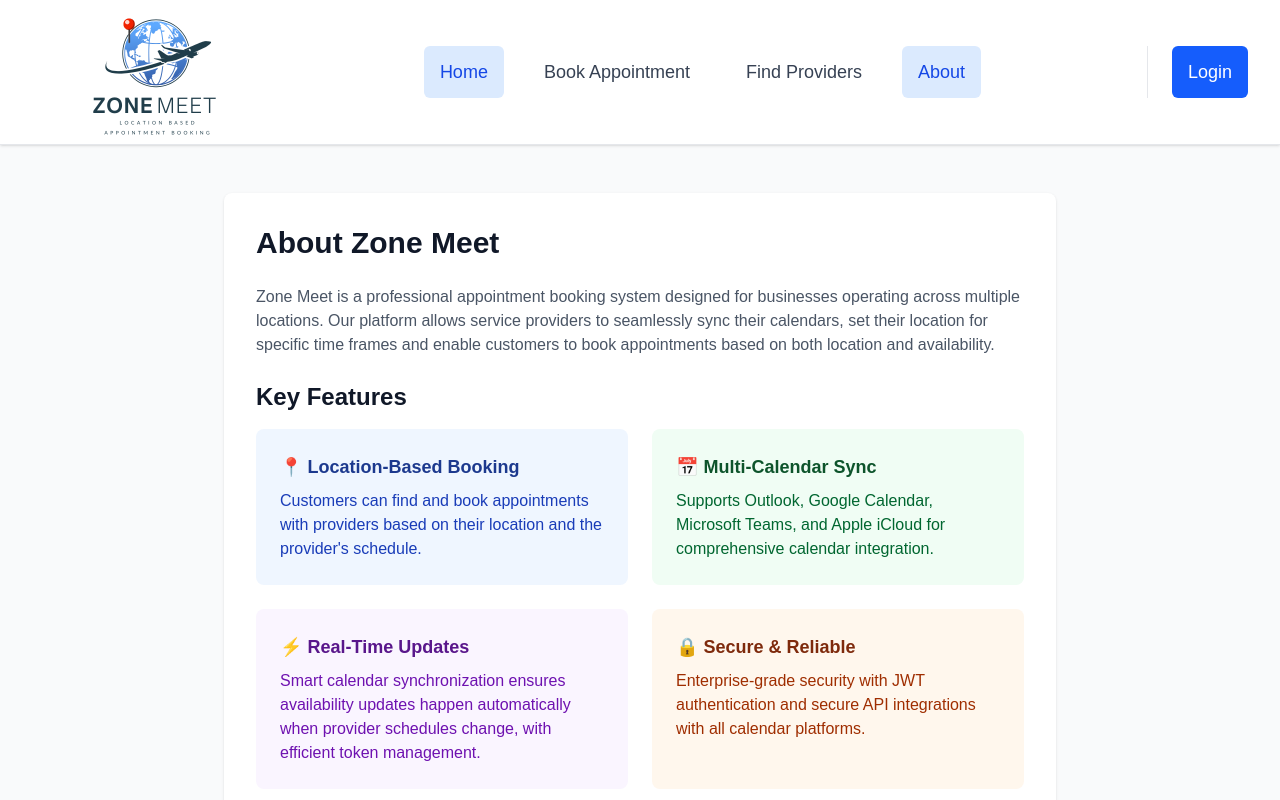
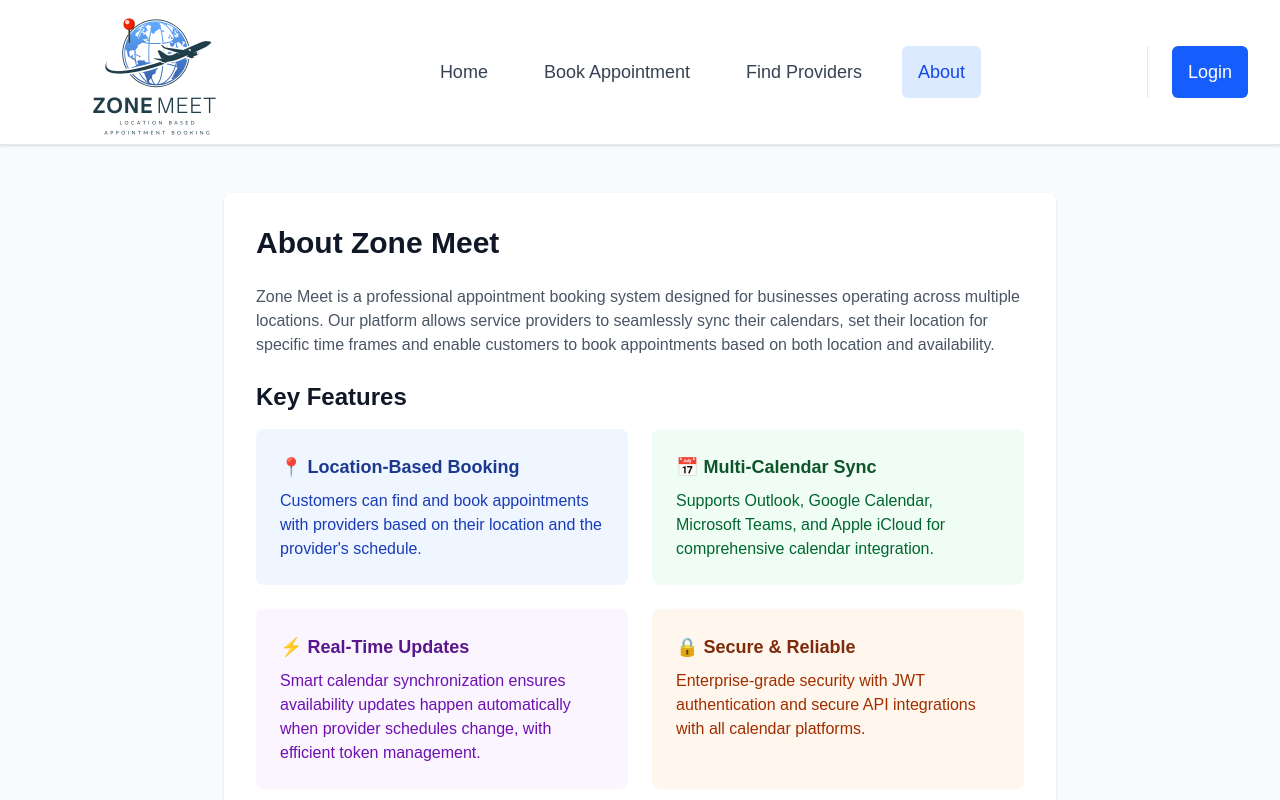
Before and after one commit to DevynJohnson/appointmentsCalendar, a Next.js app in the folder appointments_calendar/: page /about in a window 1280 px wide. Shown: the top 800 px of the page. Built offline with nearby package versions, Linux system fonts and the light colour scheme.

Commit message:
Fixing nav - home button was always highlighted even when not active.

```diff
--- a/appointments_calendar/src/components/Nav.tsx
+++ b/appointments_calendar/src/components/Nav.tsx
@@ -148,7 +148,14 @@ export default function Nav({ type = 'public' }: NavProps) {
     }
   };
 
-  const isActive = (path: string) => pathname === path || pathname.startsWith(path);
+  const isActive = (path: string) => {
+    // Special case for home page - only active if pathname is exactly '/'
+    if (path === '/') {
+      return pathname === '/';
+    }
+    // For other paths, check if pathname starts with the path
+    return pathname === path || pathname.startsWith(path + '/');
+  };
 
   // Provider Navigation Items
   const providerNavItems = [
```
